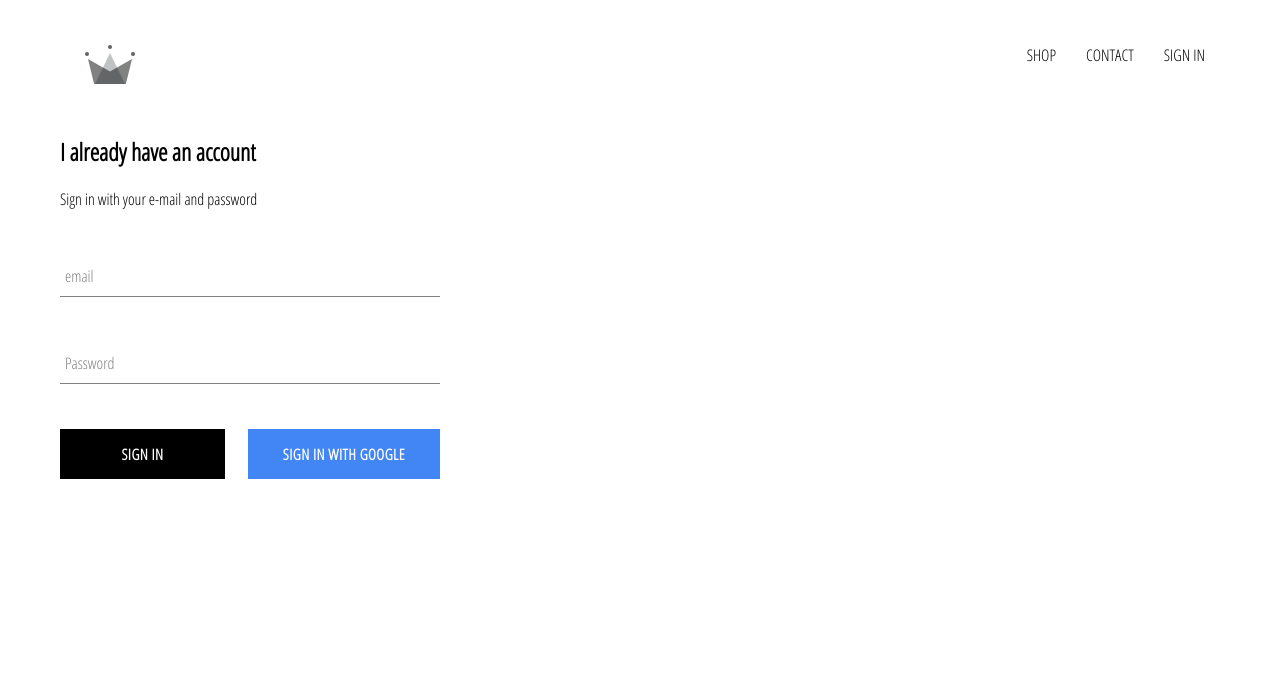
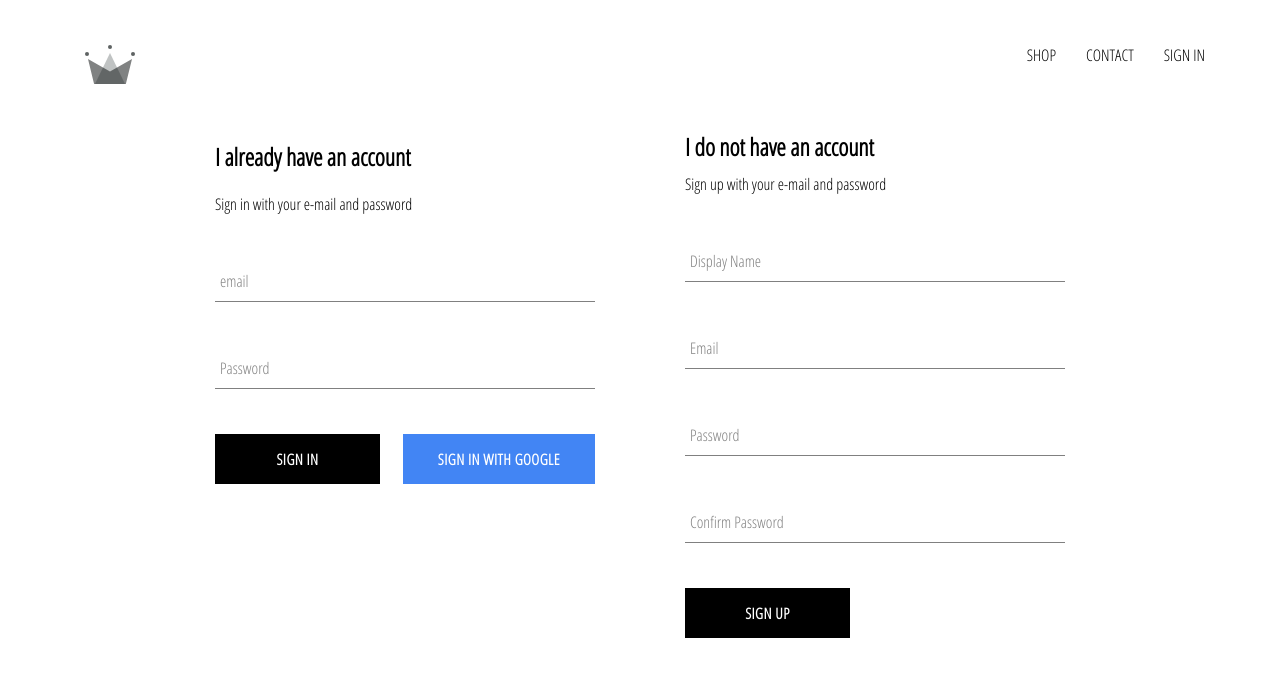
Before and after one commit to caio-cesar/crwn-clothing, a React (Create React App) app: page /signin in a window 1280 px wide. Shown: the top 676 px of the page. Built offline with nearby package versions, Linux system fonts and the light colour scheme; no server answers.

Commit message:
store authenticated users

```diff
--- a/src/App.js
+++ b/src/App.js
@@ -7,7 +7,7 @@
 import ShopPage from './pages/shop/shop.component';
 import Header from './components/header/header.component';
 import SignInAndSignUpPage from './pages/sign-in-and-sign-up/sign-in-and-sign-up.component';
-import { auth } from './firebase/firebase.utils';
+import { auth, createUserProfileDocument } from './firebase/firebase.utils';
 
 class App extends React.Component {
 
@@ -21,9 +21,27 @@
   unsubscribeFromAuth = null
 
   componentDidMount() {
-    this.unsubscribeFromAuth = auth.onAuthStateChanged(user => {
-      this.setState({ currentUser: user});
-      console.log(user);
+    this.unsubscribeFromAuth = auth.onAuthStateChanged(async userAuth => {
+
+      if (userAuth) {
+        const userRef = await createUserProfileDocument(userAuth);
+
+        userRef.onSnapshot(snapshot => {
+
+          this.setState({
+            currentUser: {
+              id: snapshot.id,
+              ...snapshot.data()
+            }
+          }, () => {
+            console.log(this.state);
+          })
+        });
+
+
+      }
+
+      this.setState({ currentUser: userAuth });
     })
   }
 
--- /dev/null
+++ b/src/components/sign-up/sign-up.component.jsx
@@ -0,0 +1,105 @@
+
+import React from 'react';
+
+import FormInput from '../form-input/form-input.component';
+import CustomButton from '../custom-button/custom-button.component';
+
+import { auth, createUserProfileDocument } from '../../firebase/firebase.utils';
+
+import './sign-up.styles.scss';
+
+class SignUp extends React.Component {
+
+    constructor() {
+        super();
+
+        this.state = {
+            displayName: '',
+            email: '',
+            password: '',
+            confirmPassword: ''
+        }
+    }
+
+    handleSubmit = async event => {
+        event.preventDefault();
+
+        const { displayName, email, password, confirmPassword} = this.state;
+
+        if (password != confirmPassword) {
+            alert("Passwords don't match");
+            return;
+        }
+
+        try {
+            const { user } = await auth.createUserWithEmailAndPassword(email, password);
+
+            createUserProfileDocument(user, { displayName });
+
+            this.setState = ({
+                displayName: '',
+                email: '',
+                password: '',
+                confirmPassword: ''
+            });
+
+        } catch(error) {
+            console.error(error);
+        }
+
+    }
+
+    handleChange = event => {
+        const { name, value } = event.target;
+
+        this.setState({[name]: value});
+    }
+
+    render() {
+        const { displayName, email, password, confirmPassword} = this.state;
+
+        return(
+            <div className='sign-up'>
+                <h2 className='title'> I do not have an account</h2>
+                <span>Sign up with your e-mail and password</span>
+
+                <form className='sign-up-form' onSubmit={this.handleSubmit}>
+
+                    <FormInput type='text' name='displayName' value={displayName}
+                        onChange={this.handleChange}
+                        label='Display Name'
+                        required>
+
+                    </FormInput>
+
+                    <FormInput type='email' name='email' value={email}
+                        onChange={this.handleChange}
+                        label='Email'
+                        required>
+
+                    </FormInput>
+
+                    <FormInput type='password' name='password' value={password}
+                        onChange={this.handleChange}
+                        label='Password'
+                        required>
+
+                    </FormInput>
+
+                    <FormInput type='password' name='confirmPassword' value={confirmPassword}
+                        onChange={this.handleChange}
+                        label='Confirm Password'
+                        required>
+
+                    </FormInput>
+
+                    <CustomButton type='submit'>SIGN UP</CustomButton>
+
+
+                </form>
+            </div>
+        )
+    }
+}
+
+export default SignUp;
--- /dev/null
+++ b/src/components/sign-up/sign-up.styles.scss
@@ -0,0 +1,9 @@
+.sign-up {
+    display: flex;
+    flex-direction: column;
+    width: 380px;
+
+    .title {
+      margin: 10px 0;
+    }
+  }
--- a/src/firebase/firebase.utils.js
+++ b/src/firebase/firebase.utils.js
@@ -13,13 +13,43 @@
     measurementId: "G-VG38YNYE1Q"
 }
 
+export const createUserProfileDocument = async (userAuth, additionalData) => {
+
+    if (!userAuth) return;
+
+    const userRef = firestore.doc(`users/${userAuth.uid}`);
+
+    const snapShot = await userRef.get();
+
+    if (!snapShot.exists) {
+
+        const { displayName, email } = userAuth;
+        const createdAt = new Date();
+
+        try {
+
+            await userRef.set({
+                displayName,
+                email,
+                createdAt,
+                ...additionalData
+            })
+
+        } catch(error) {
+            console.log('error creating user', error.message);
+        }
+
+    }
+    return userRef;
+}
+
 firebase.initializeApp(config);
 
 export const auth = firebase.auth();
 export const firestore = firebase.firestore();
 
 const provider = new firebase.auth.GoogleAuthProvider();
-provider.setCustomParameters({ prompt: 'select_account'});
+provider.setCustomParameters({ prompt: 'select_account' });
 export const signInWithGoogle = () => auth.signInWithPopup(provider);
 
 export default firebase;
--- a/src/pages/sign-in-and-sign-up/sign-in-and-sign-up.component.jsx
+++ b/src/pages/sign-in-and-sign-up/sign-in-and-sign-up.component.jsx
@@ -3,10 +3,12 @@
 import './sign-in-and-sign-up.styles.scss';
 
 import SignIn from '../../components/sign-in/sign-in.component';
+import SignUp from '../../components/sign-up/sign-up.component';
 
 const SignInAndSignUpPage = () => (
     <div className='sign-in-and-sign-up'>
         <SignIn />
+        <SignUp />
     </div>
 
 );
--- a/src/pages/sign-in-and-sign-up/sign-in-and-sign-up.styles.scss
+++ b/src/pages/sign-in-and-sign-up/sign-in-and-sign-up.styles.scss
@@ -0,0 +1,6 @@
+.sign-in-and-sign-up {
+    width: 850px;
+    display: flex;
+    justify-content: space-between;
+    margin: 30px auto;
+}
```
